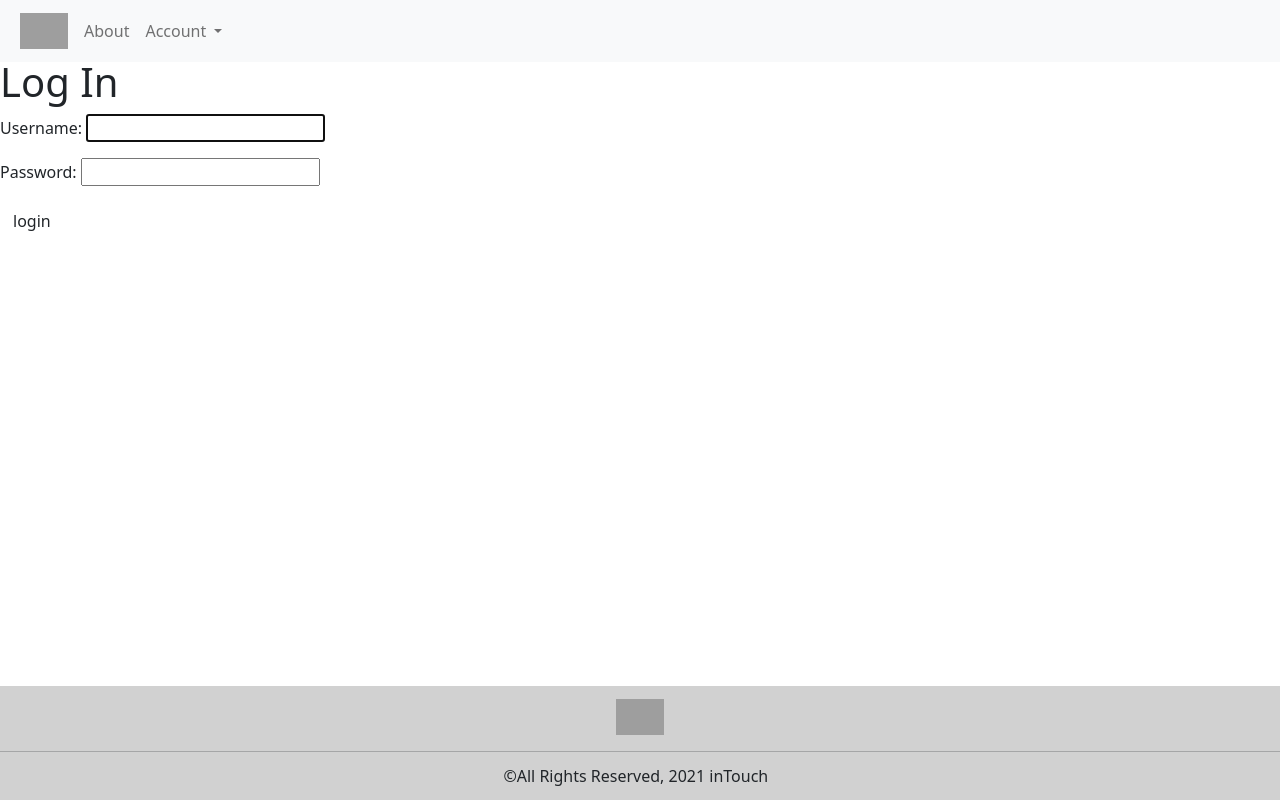
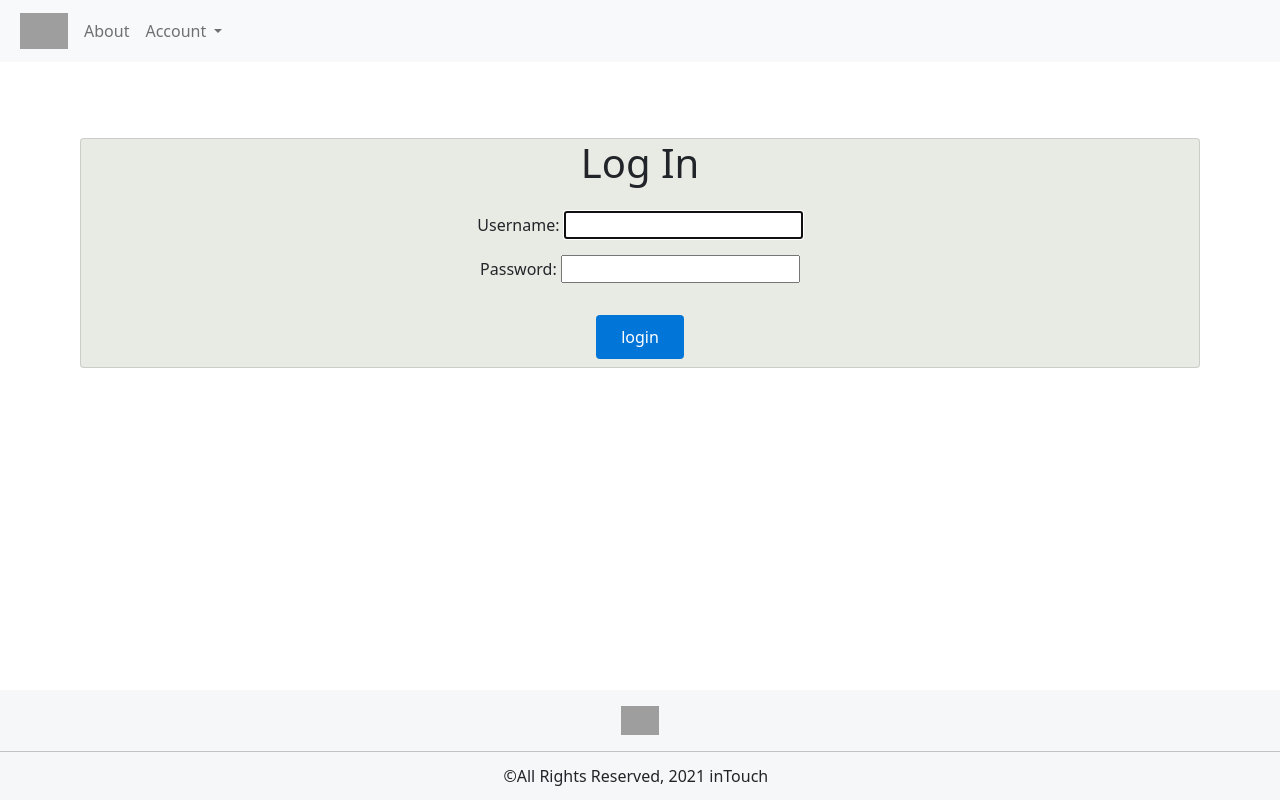
Before and after one commit to cobycobyk/intouch, a Django app: page /accounts/login/?next=/profile/create/ in a window 1280 px wide. Run offline with Django 3.2, Linux system fonts and the light colour scheme; grey boxes are pictures that could not be loaded.

Commit message:
Styles Login SignUp Profile

```diff
--- a/main_app/static/css/style.css
+++ b/main_app/static/css/style.css
@@ -100,10 +100,10 @@ header.navbar-fixed {
 body{ height:100vh; margin:0; }
 
 header{
-  min-height:50px; background:lightcyan;
+  min-height:50px; background:whitesmoke;
 }
 footer{
-  background: #d1d1d1;
+  background: #F6F7F8;
   margin-top: 10vmin;
 }
 body{
@@ -153,7 +153,6 @@ body {
 
 body > footer > div > div > div > a > img{
   padding: 0;
-  width: 6vmin;
 }
 body > footer > div > div > div > a {
   text-align: center;
@@ -191,8 +190,15 @@ html {
 }
 .signup {
   text-align: center;
+  background-color: #E8EBE4;
 }
-
+.login {
+  text-align: center;
+  background-color: #E8EBE4;
+}
+.login > h1 {
+  margin-bottom: 3vmin;
+}
 form {
   align-self: center;
 }
@@ -202,6 +208,27 @@ body > main > div > form > input.btn {
   color: white;
   padding: 10px 25px;
   text-decoration: none;
-  margin: 5vmin 2vmin;
+  margin: 2vmin 2vmin 1vmin 2vmin;
   cursor: pointer;
 }
+body > main > div > form > table > tbody > tr > th {
+  vertical-align:middle;
+}
+body > main > div > form > table > tbody > tr {
+  height: 10vmin;
+}
+#footimg {
+  width: 3%;
+  margin-top: 2vmin;
+}
+body > footer > div {
+  display: block;
+  text-align: center;
+}
+.profile {
+  text-align: center;
+}
+body > main > .profile > form > table > tbody > tr {
+  margin: 2vmin;
+  height: 7vmin;
+}
--- a/main_app/templates/base.html
+++ b/main_app/templates/base.html
@@ -66,13 +66,10 @@
   </main>
   <footer class="mainfooter" role="contentinfo">
     <div class="footer-middle">
-      <div class="row">
-        <div class="col-md-12 copy">
-          <a class="footlogo" href="{% url 'home' %}"><img src="https://i.imgur.com/POwpkoU.png" alt="logo"></a>
-          <hr>
-          <p class="text-center">&copy;All Rights Reserved, 2021 inTouch &nbsp;</p>
-        </div>
-      </div>
+      <a class="footlogo" href="{% url 'home' %}"><img id="footimg" src="https://i.imgur.com/POwpkoU.png"
+          alt="logo"></a>
+      <hr>
+      <p class="text-center">&copy;All Rights Reserved, 2021 inTouch &nbsp;</p>
     </div>
   </footer>
   <script src="https://cdn.jsdelivr.net/npm/bootstrap@5.0.0-beta1/dist/js/bootstrap.bundle.min.js"
--- a/main_app/templates/registration/login.html
+++ b/main_app/templates/registration/login.html
@@ -1,6 +1,6 @@
 {% extends 'base.html' %}
 {% block content %}
-
+<div class="login card">
   <h1>Log In</h1>
   <form action="{% url 'login' %}" method="POST">
     {% csrf_token %}
@@ -10,3 +10,4 @@
   </form>
 
   {% endblock %}
+</div>
```
Also changed, not shown: main_app/templates/main_app/profile_form.html (+6 -3 lines), main_app/templates/profile.html (+1 -10 lines). Lines whose indentation alone changed are shown as unchanged.
